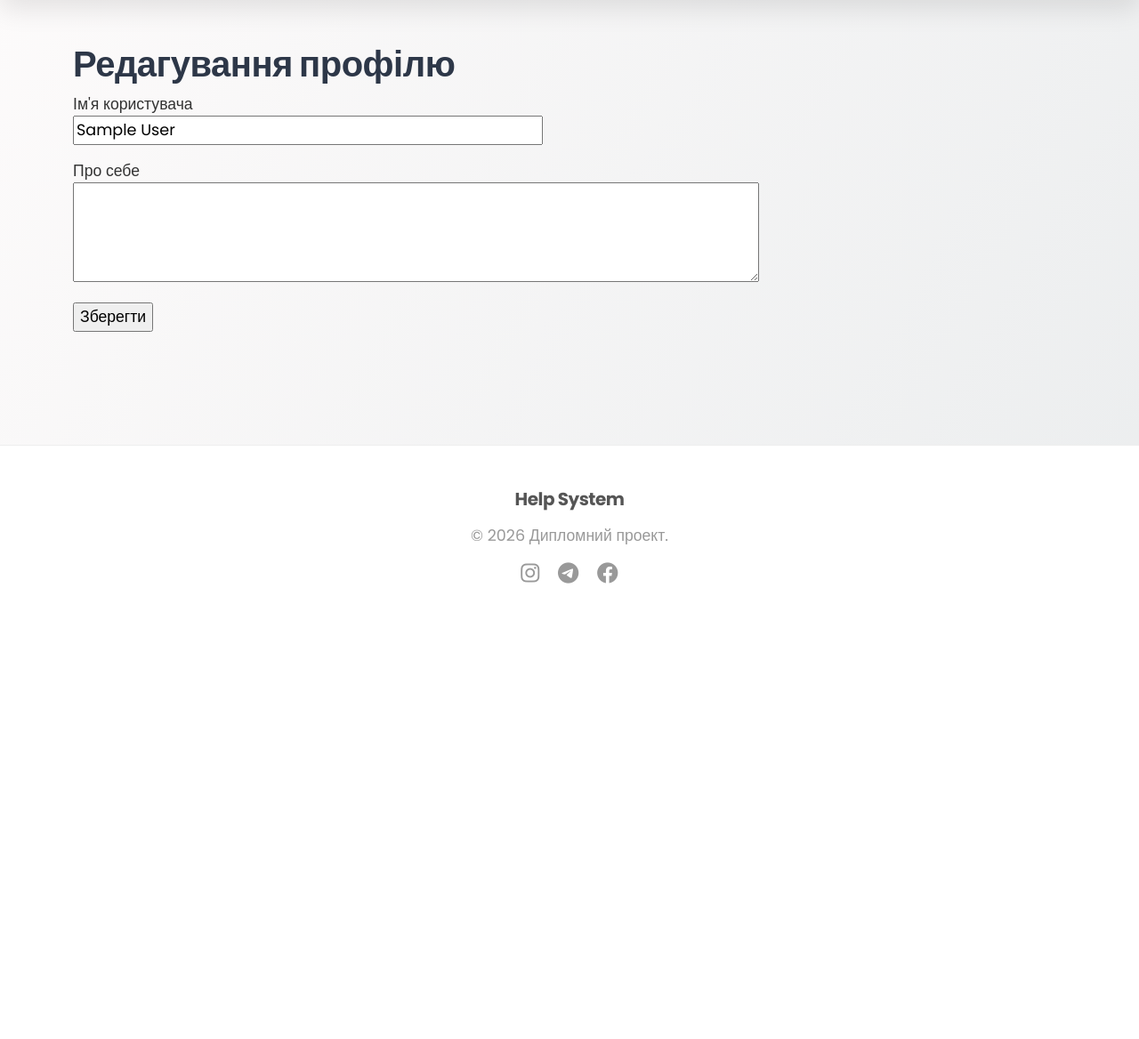
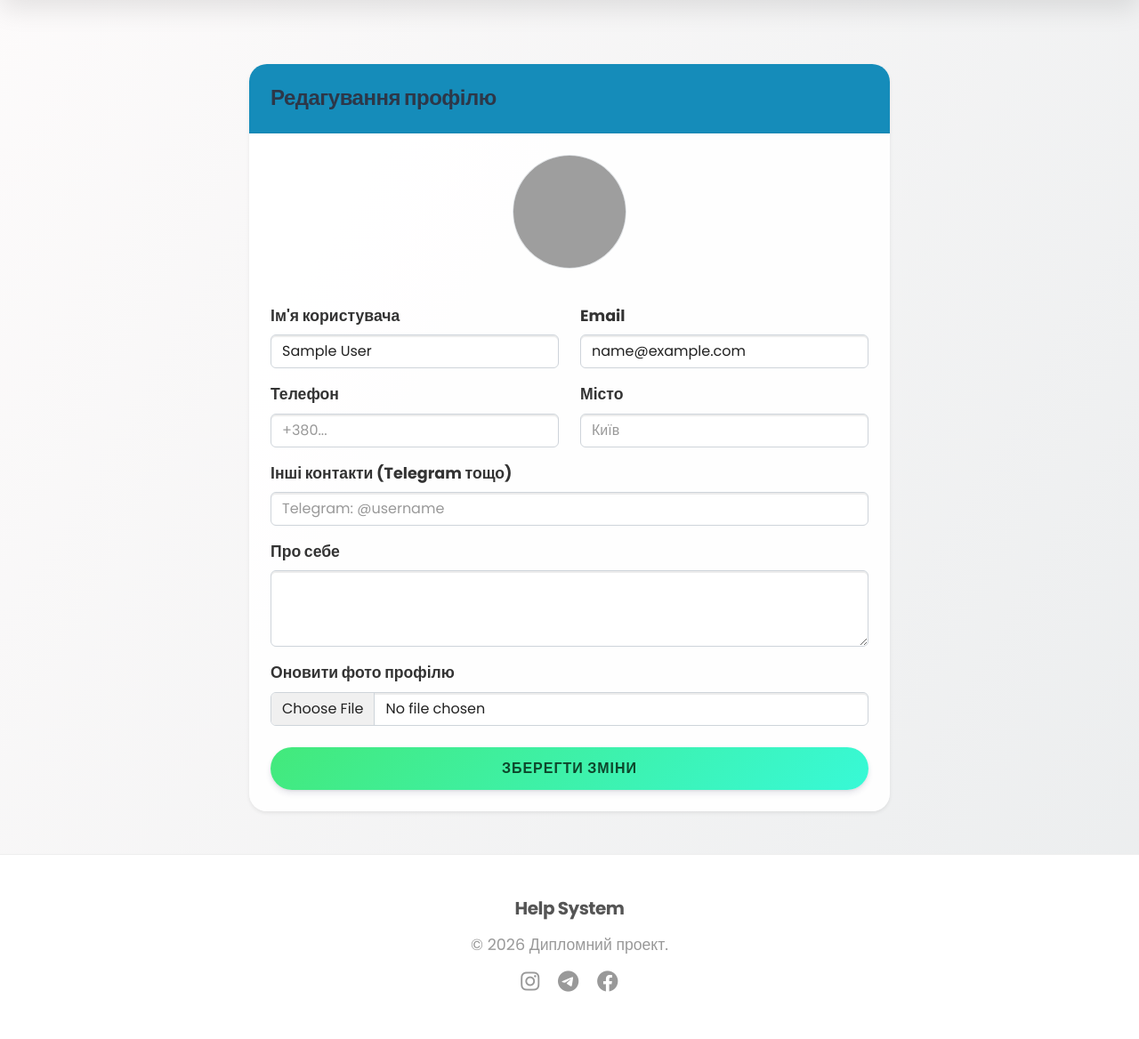
Before and after one commit to maksglushch/help-system, a Flask app: page /edit_profile in a window 1280 px wide. Shown: the part 92-1260 px from the top of the page at 89% size. Before the commit the page ends 748 px from the top, so only its background shows below. Run offline with Flask 3, Linux system fonts and the light colour scheme; the visitor is signed in with stand-in values (Sample User, id 1); some libraries are stand-ins or nearby versions; grey boxes are pictures that could not be loaded.

Commit message:
Додано розширене редагування профілю та аватарки

```diff
--- a/app/forms.py
+++ b/app/forms.py
@@ -1,4 +1,5 @@
 from flask_wtf import FlaskForm
+from flask_wtf.file import FileField, FileAllowed # 🔥 ДОДАНО ДЛЯ ФАЙЛІВ
 from wtforms import StringField, PasswordField, BooleanField, SubmitField, TextAreaField, FloatField, SelectField, HiddenField
 from wtforms.validators import ValidationError, DataRequired, Email, EqualTo, Length
 import sqlalchemy as sa
@@ -30,20 +31,30 @@ class RegistrationForm(FlaskForm):
 
 class EditProfileForm(FlaskForm):
     name = StringField("Ім'я користувача", validators=[DataRequired()])
-    # ДОДАЛИ ЦІ ДВА ПОЛЯ 👇
+    email = StringField('Email', validators=[DataRequired(), Email()])
+    phone = StringField('Телефон', validators=[Length(min=0, max=20)])
+    city = StringField('Місто', validators=[Length(min=0, max=64)])
     about_me = TextAreaField('Про себе', validators=[Length(min=0, max=140)])
-    contact_info = StringField('Контактна інформація (Телефон/Telegram)', validators=[Length(min=0, max=140)])
-    submit = SubmitField('Зберегти')
+    contact_info = StringField('Інші контакти (Telegram тощо)', validators=[Length(min=0, max=140)])
+    avatar = FileField('Оновити фото профілю', validators=[FileAllowed(['jpg', 'png', 'jpeg'], 'Тільки зображення!')])
+    submit = SubmitField('Зберегти зміни')
 
-    def __init__(self, original_name, *args, **kwargs):
+    def __init__(self, original_name, original_email, *args, **kwargs):
         super(EditProfileForm, self).__init__(*args, **kwargs)
         self.original_name = original_name
+        self.original_email = original_email
 
     def validate_name(self, name):
         if name.data != self.original_name:
             user = db.session.scalar(sa.select(User).where(User.name == name.data))
             if user is not None:
                 raise ValidationError("Це ім'я вже зайняте.")
+
+    def validate_email(self, email):
+        if email.data != self.original_email:
+            user = db.session.scalar(sa.select(User).where(User.email == email.data))
+            if user is not None:
+                raise ValidationError("Цей email вже використовується.")
 
 class AnnouncementForm(FlaskForm):
     title = StringField('Заголовок', validators=[DataRequired(), Length(min=1, max=100)])
--- a/app/main/routes.py
+++ b/app/main/routes.py
@@ -1,11 +1,14 @@
 from datetime import datetime
 import sqlalchemy as sa
-from flask import render_template, flash, redirect, url_for, request, jsonify
+from flask import current_app, render_template, flash, redirect, url_for, request, jsonify
 from flask_login import login_required, current_user
 from app import db
 from app.main import bp
 from app.forms import EditProfileForm, AnnouncementForm, ReviewForm, MessageForm
 from app.models import User, Announcement, Review, Message
+import os
+import secrets
+
 
 # ---------------------------------------------------------
 # ГОЛОВНА СТОРІНКА
@@ -45,24 +48,31 @@ def user_profile(name):
     return render_template('404.html')
 
 # ---------------------------------------------------------
-# РЕДАГУВАННЯ ПРОФІЛЮ (ВИПРАВЛЕНО!)
+# РЕДАГУВАННЯ ПРОФІЛЮ (ОНОВЛЕНО!)
 # ---------------------------------------------------------
 @bp.route('/edit_profile', methods=['GET', 'POST'])
 @login_required
 def edit_profile():
-    # Передаємо поточне ім'я для валідації
-    form = EditProfileForm(current_user.name)
+    form = EditProfileForm(current_user.name, current_user.email)
     if form.validate_on_submit():
-        # БУЛО: form.username.data -> СТАЛО: form.name.data
+        if form.avatar.data:
+            picture_file = save_avatar(form.avatar.data)
+            current_user.avatar_file = picture_file
+
         current_user.name = form.name.data
+        current_user.email = form.email.data
+        current_user.phone = form.phone.data
+        current_user.city = form.city.data
         current_user.about_me = form.about_me.data
         current_user.contact_info = form.contact_info.data
         db.session.commit()
-        flash('Зміни збережено.')
+        flash('Зміни успішно збережено!', 'success')
         return redirect(url_for('main.user_profile', name=current_user.name))
     elif request.method == 'GET':
-        # БУЛО: form.username.data -> СТАЛО: form.name.data
         form.name.data = current_user.name
+        form.email.data = current_user.email
+        form.phone.data = current_user.phone
+        form.city.data = current_user.city
         form.about_me.data = current_user.about_me
         form.contact_info.data = current_user.contact_info
     return render_template('edit_profile.html', title='Редагувати профіль', form=form)
@@ -252,3 +262,14 @@ def get_messages(announcement_id):
             'time': msg.timestamp.strftime('%H:%M')
         })
     return jsonify(data)
+
+def save_avatar(form_picture):
+    random_hex = secrets.token_hex(8)
+    _, f_ext = os.path.splitext(form_picture.filename)
+    picture_fn = random_hex + f_ext
+    picture_path = os.path.join(current_app.root_path, 'static', 'avatars', picture_fn)
+
+    # Створюємо папку, якщо її ще немає
+    os.makedirs(os.path.dirname(picture_path), exist_ok=True)
+    form_picture.save(picture_path)
+    return picture_fn
--- a/app/models.py
+++ b/app/models.py
@@ -6,6 +6,7 @@ from app import db, login
 from werkzeug.security import generate_password_hash, check_password_hash
 from flask_login import UserMixin
 from hashlib import md5
+from flask import url_for
 
 # ЗАГРУЗКА ПОЛЬЗОВАТЕЛЯ (Flask-Login)
 @login.user_loader
@@ -23,12 +24,12 @@ class User(UserMixin, db.Model):
     email: so.Mapped[str] = so.mapped_column(sa.String(120), index=True, unique=True)
     password_hash: so.Mapped[str] = so.mapped_column(sa.String(256))
 
-    # Дополнительные поля (телефон, о себе)
+    # 🔥 ОНОВЛЕНІ ДОДАТКОВІ ПОЛЯ
     phone: so.Mapped[Optional[str]] = so.mapped_column(sa.String(20), nullable=True)
-
-    # 🔥 ОСЬ ВОНИ, ДОДАНІ ПОЛЯ:
+    city: so.Mapped[Optional[str]] = so.mapped_column(sa.String(64), nullable=True) # Нове поле
     about_me: so.Mapped[Optional[str]] = so.mapped_column(sa.String(140), nullable=True)
     contact_info: so.Mapped[Optional[str]] = so.mapped_column(sa.String(140), nullable=True)
+    avatar_file: so.Mapped[Optional[str]] = so.mapped_column(sa.String(120), nullable=True) # Нове поле
 
     last_seen: so.Mapped[Optional[datetime]] = so.mapped_column(default=lambda: datetime.now(timezone.utc))
 
@@ -60,6 +61,10 @@ class User(UserMixin, db.Model):
         return check_password_hash(self.password_hash, password)
 
     def avatar(self, size):
+        if self.avatar_file:
+            # Якщо користувач завантажив свою картинку
+            return url_for('static', filename='avatars/' + self.avatar_file)
+        # Інакше використовуємо стандартний граватар
         digest = md5(self.email.lower().encode('utf-8')).hexdigest()
         return f'https://www.gravatar.com/avatar/{digest}?d=identicon&s={size}'
 
--- a/app/templates/edit_profile.html
+++ b/app/templates/edit_profile.html
@@ -1,11 +1,70 @@
 {% extends "base.html" %}
 
 {% block content %}
-    <h1>Редагування профілю</h1>
-    <form action="" method="post">
-        {{ form.hidden_tag() }}
-        <p>{{ form.name.label }}<br>{{ form.name(size=32) }}</p>
-        <p>{{ form.about_me.label }}<br>{{ form.about_me(cols=50, rows=4) }}</p>
-        <p>{{ form.submit() }}</p>
-    </form>
+<div class="container mt-4">
+  <div class="row justify-content-center">
+    <div class="col-md-8">
+      <div class="card shadow-sm">
+        <div class="card-header bg-primary text-white">
+          <h4 class="mb-0">Редагування профілю</h4>
+        </div>
+        <div class="card-body p-4">
+
+          <div class="text-center mb-4">
+            <img src="{{ current_user.avatar(128) }}" class="rounded-circle border mb-3" style="width: 128px; height: 128px; object-fit: cover;">
+          </div>
+
+          <form action="" method="post" enctype="multipart/form-data">
+            {{ form.hidden_tag() }}
+
+            <div class="row">
+              <div class="col-md-6 mb-3">
+                {{ form.name.label(class="form-label fw-bold") }}
+                {{ form.name(class="form-control") }}
+                {% for error in form.name.errors %}<span class="text-danger small">[{{ error }}]</span>{% endfor %}
+              </div>
+              <div class="col-md-6 mb-3">
+                {{ form.email.label(class="form-label fw-bold") }}
+                {{ form.email(class="form-control") }}
+                {% for error in form.email.errors %}<span class="text-danger small">[{{ error }}]</span>{% endfor %}
+              </div>
+            </div>
+
+            <div class="row">
+              <div class="col-md-6 mb-3">
+                {{ form.phone.label(class="form-label fw-bold") }}
+                {{ form.phone(class="form-control", placeholder="+380...") }}
+              </div>
+              <div class="col-md-6 mb-3">
+                {{ form.city.label(class="form-label fw-bold") }}
+                {{ form.city(class="form-control", placeholder="Київ") }}
+              </div>
+            </div>
+
+            <div class="mb-3">
+              {{ form.contact_info.label(class="form-label fw-bold") }}
+              {{ form.contact_info(class="form-control", placeholder="Telegram: @username") }}
+            </div>
+
+            <div class="mb-3">
+              {{ form.about_me.label(class="form-label fw-bold") }}
+              {{ form.about_me(class="form-control", rows="3") }}
+            </div>
+
+            <div class="mb-4">
+              {{ form.avatar.label(class="form-label fw-bold") }}
+              {{ form.avatar(class="form-control") }}
+              {% for error in form.avatar.errors %}<span class="text-danger small">[{{ error }}]</span>{% endfor %}
+            </div>
+
+            <div class="d-grid gap-2">
+              {{ form.submit(class="btn btn-success btn-lg") }}
+            </div>
+          </form>
+
+        </div>
+      </div>
+    </div>
+  </div>
+</div>
 {% endblock %}
```
Also changed, not shown: app/templates/needy.html (+13 -5 lines), app/templates/volunteer.html (+24 -7 lines), tests.py (+16 -26 lines).
